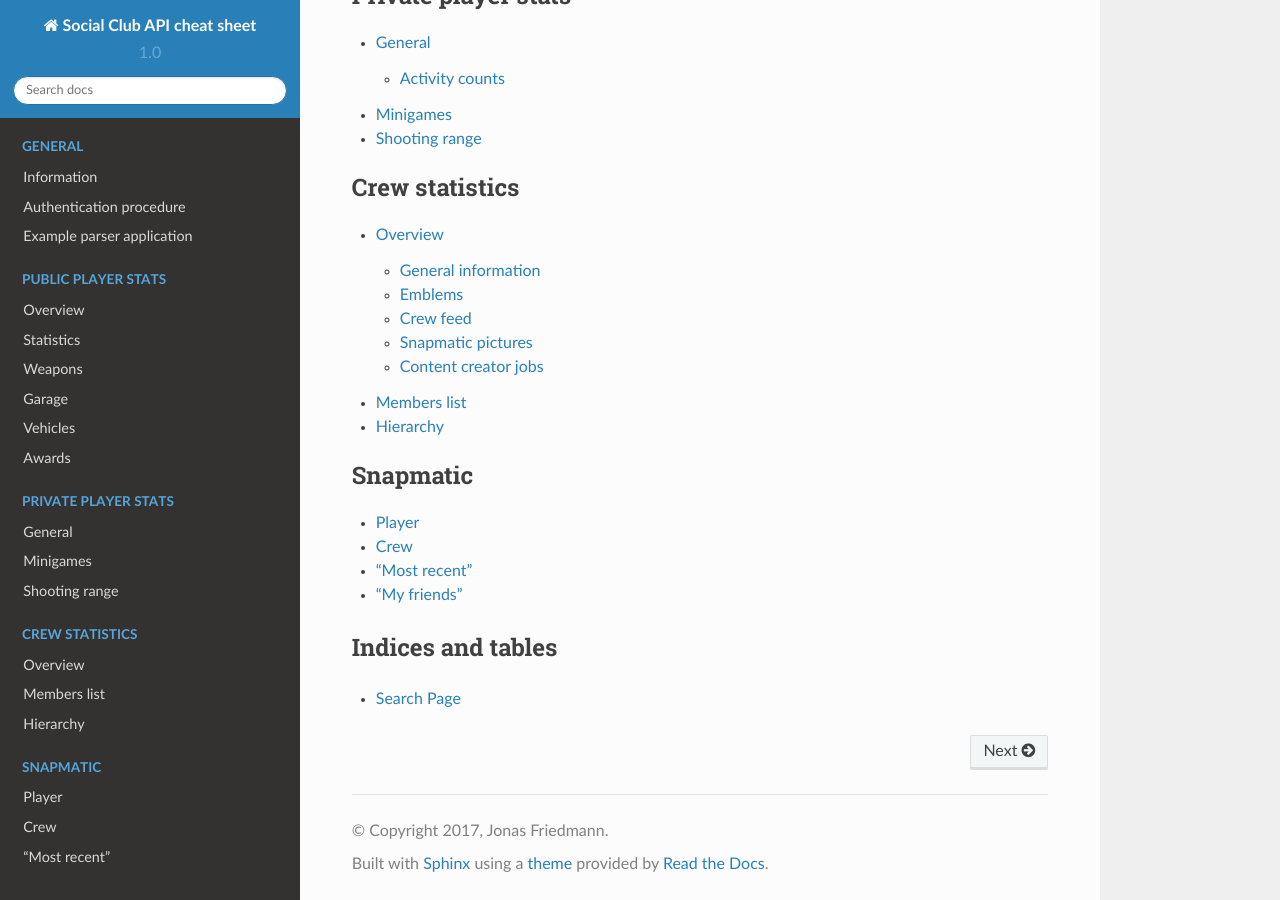
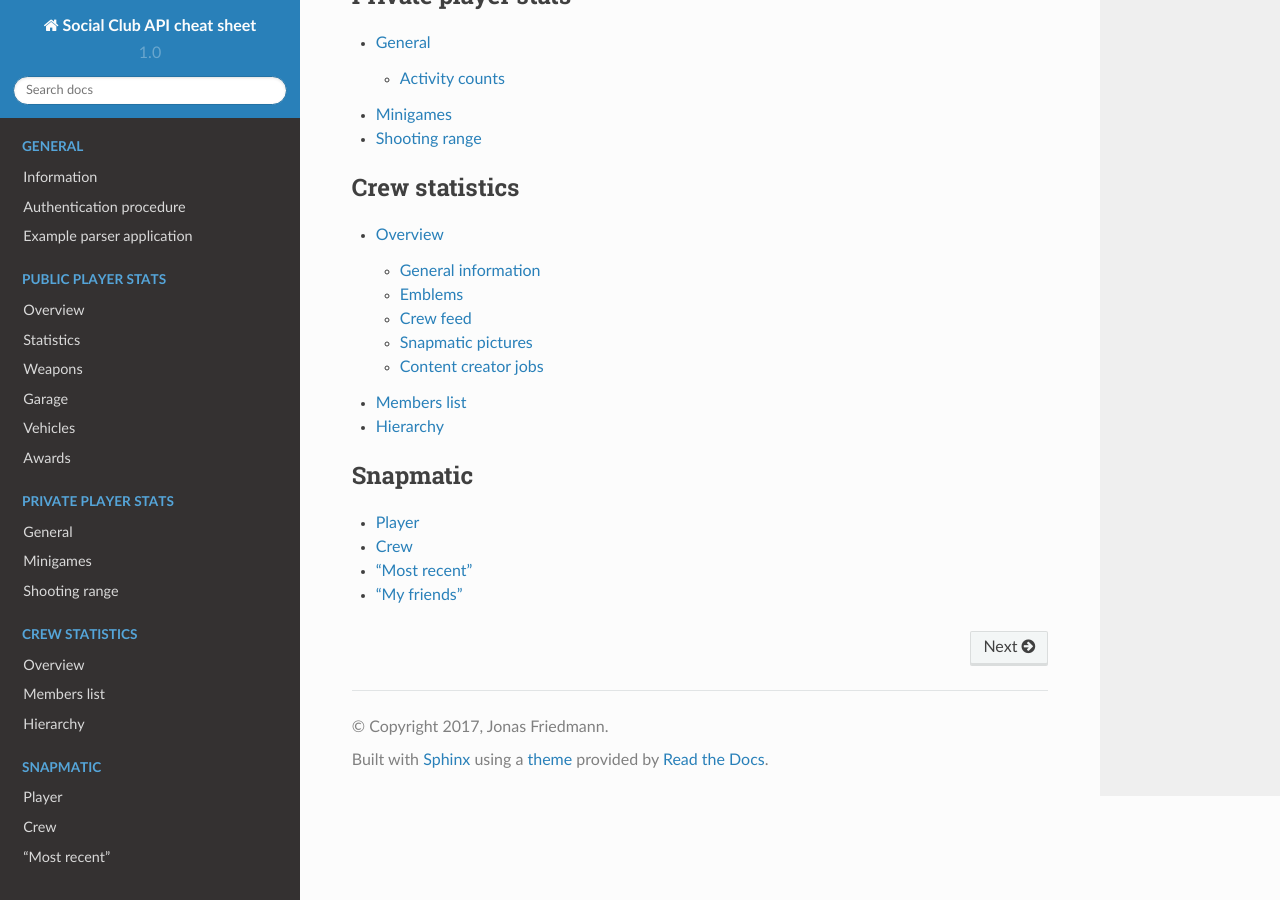
Before and after one commit to gta5-map/Social-Club-API-cheat-sheet, a Sphinx documentation site: the page built from docs/index.rst, in a window 1280 px wide and 900 px high, scrolled down 1305 px. Built offline with Sphinx 7.4.7 and the Read the Docs theme 2.0.0, drawn with Linux system fonts in a browser that asks for light colours.

Commit message:
Get rid of indices and search in index

```diff
--- a/docs/index.rst
+++ b/docs/index.rst
@@ -47,8 +47,3 @@
    crew
    most-recent
    my-friends
-
-Indices and tables
-==================
-
-* :ref:`search`
```
